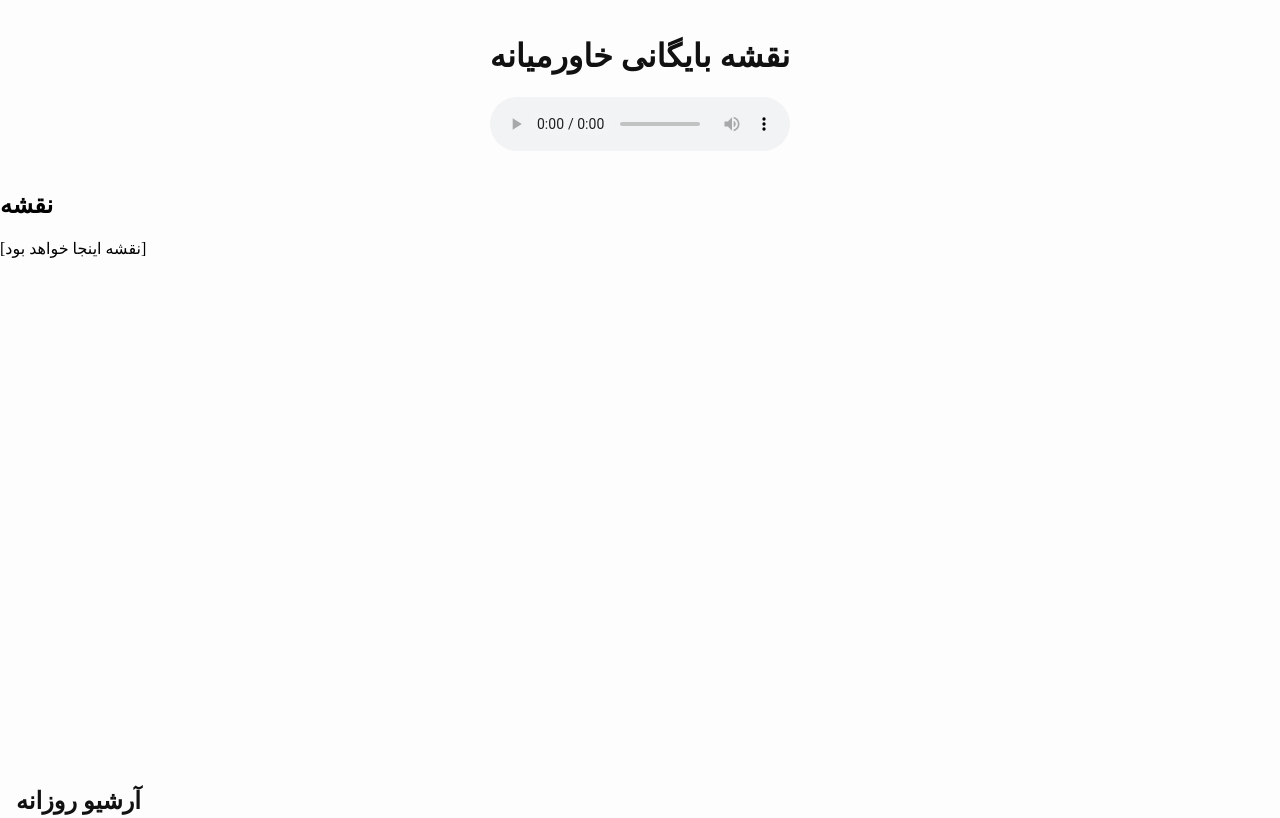
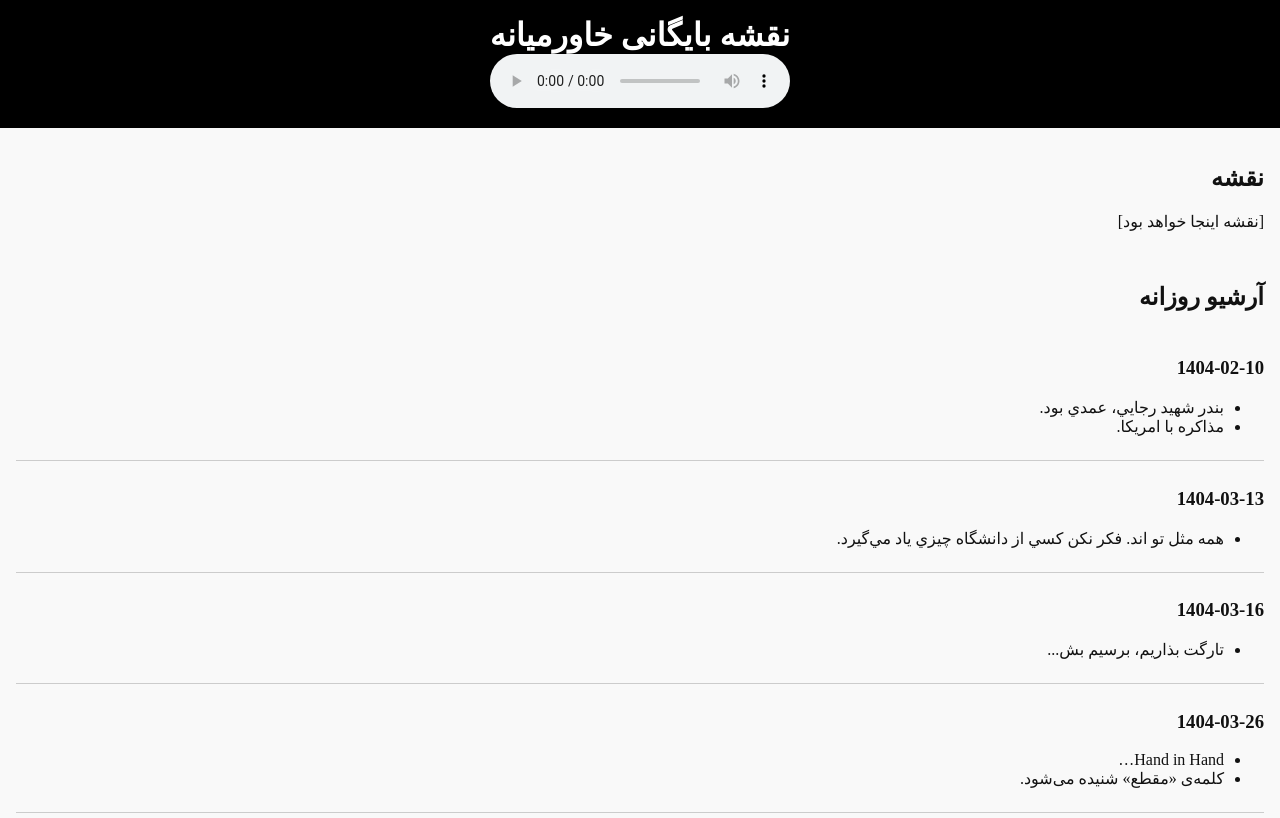
Before and after one commit to nazanin-shah/middleeast-archive, a plain HTML site: page index.html in a window 1280 px wide. Shown: the top 818 px of the page. Drawn offline with Linux system fonts and the light colour scheme; files whose address does not match are found by name.

Commit message:
Add files via upload

```diff
--- a/style.css
+++ b/style.css
@@ -1,21 +1,28 @@
 body {
+  font-family: 'Scheherazade New', serif;
+  direction: rtl;
+  background: #f9f9f9;
+  color: #111;
   margin: 0;
-  background: #fdfdfd;
-  color: #111;
+  padding: 0;
 }
+
 header {
-  text-align: center;
-  padding: 1rem;
-}
-#map {
-  height: 70vh;
-  width: 100%;
-  filter: grayscale(100%) contrast(120%);
-}
-#radio {
-  margin: 1rem;
+  background: #000;
+  color: #fff;
+  padding: 1em;
   text-align: center;
 }
-#archive {
-  padding: 1rem;
+
+h1 {
+  margin: 0;
 }
+
+#map, #archive {
+  padding: 1em;
+}
+
+.entry {
+  border-bottom: 1px solid #ccc;
+  padding: 0.5em 0;
+}
```
